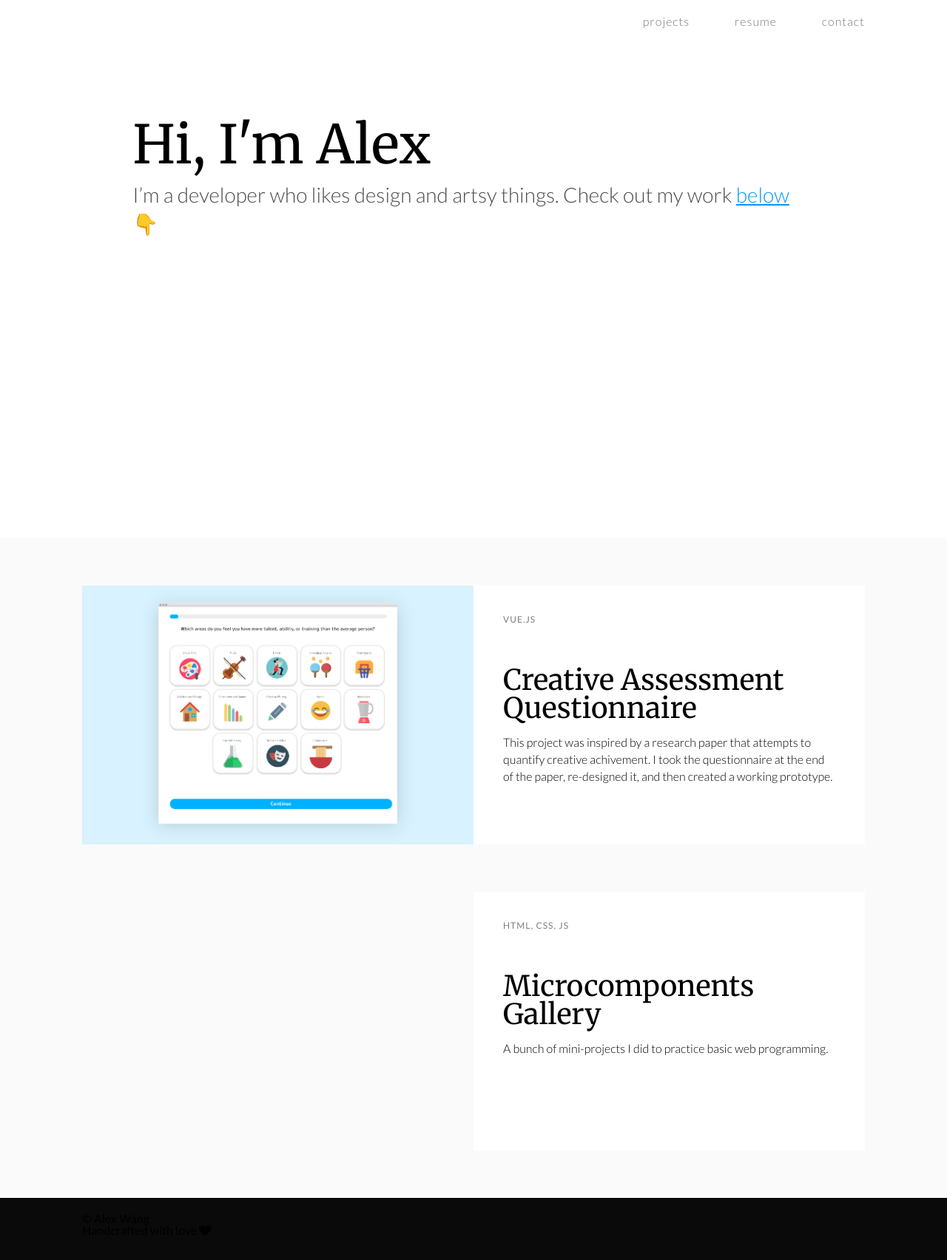
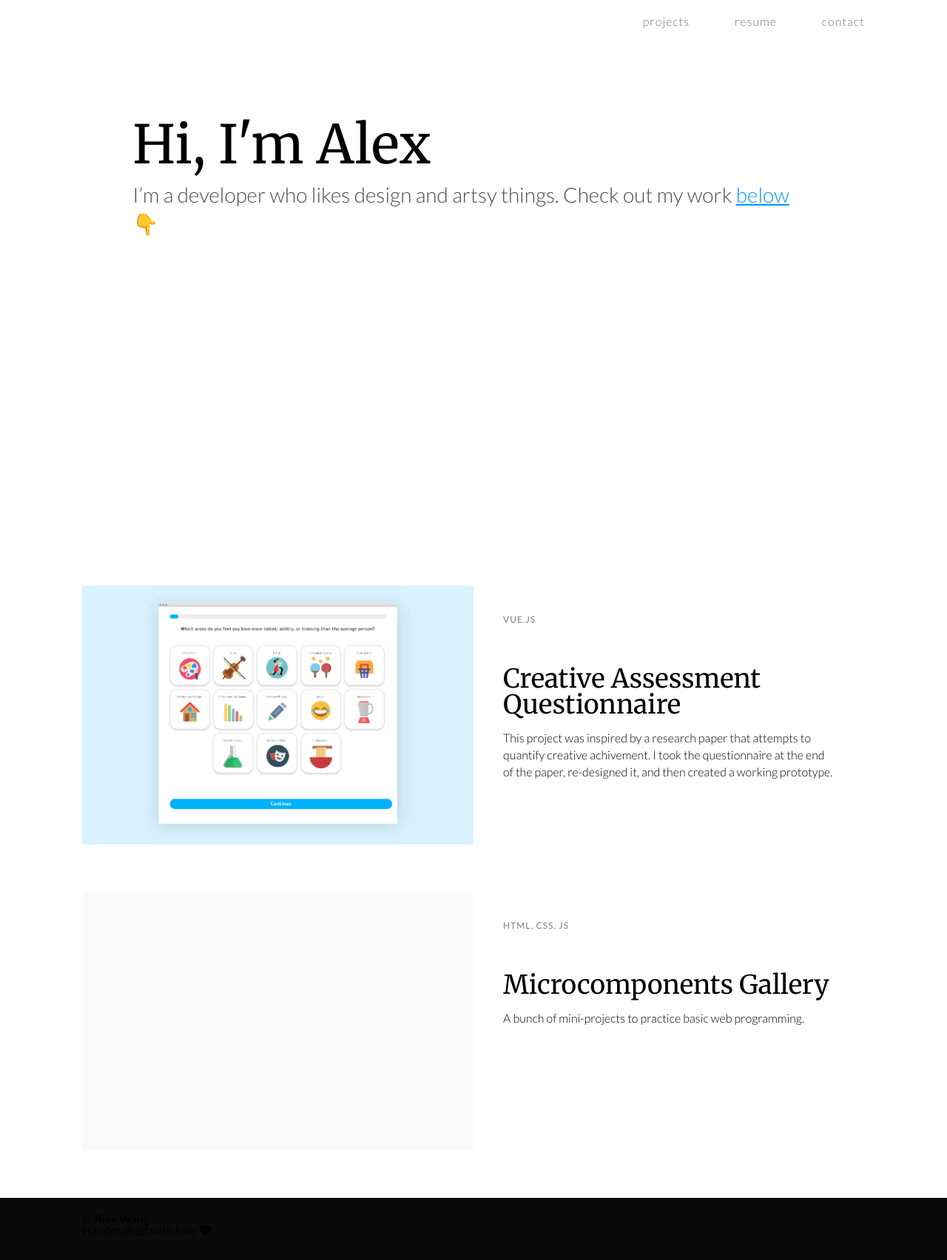
Before and after one commit to awanger/awanger.github.io, a Jekyll site: the page built from index.html, in a window 1280 px wide. Shown: the whole page at 74% size. Built offline with Jekyll 4.4.1, drawn with Linux system fonts in a browser that asks for light colours.

Commit message:
Add microcomponents gallery and grid skeleton

```diff
--- a/assets/css/custom.css
+++ b/assets/css/custom.css
@@ -7,19 +7,17 @@
     color: #000;
 }
 
-body {
-    background-color: #FAFAFA;
-}
-
 a {
     color: inherit;
     text-decoration: none;
 }
 
 p {
+    font-size: 1rem;
+    font-weight: 300;
     line-height: 23px;
-    font-size: 1rem;
 }
+
 
 ol {
     list-style-type: decimal;
@@ -31,6 +29,7 @@
     margin: 0 auto;
     padding: 0 4%;
 }
+
 
 /* Navbar mobile layout */
 header {
@@ -214,6 +213,7 @@
     height: 350px;
     transition: all 0.5s ease;
     display: flex;
+    background-color: #FAFAFA;
 } @media screen and (max-width: 575px) {
     .project-container {
         box-shadow: 0 10px 20px #c7cad1;
@@ -230,7 +230,7 @@
 
 .project-title {
     font-family: 'Merriweather', serif;
-    font-size: 2.4rem;
+    font-size: 2.2rem;
     margin-bottom: 1rem;
     font-weight: 400;
 } @media screen and (max-width: 575px) {
@@ -260,7 +260,6 @@
     .subtitle { margin-bottom: 24px; }
 }
 
-
 .project-link, .project-link:hover {
     color: inherit;
 }
@@ -277,8 +276,20 @@
 .project-content {
     background-color: #FFFFFF;
 }
-/*
-.subheading {
+
+
+
+.text-container {
+    max-width: 750px;
+    margin: 3em auto;
+}
+
+/* .project-text {
+
+} */
+
+
+.project-text-heading {
     color: #7D7D80;
     text-transform: uppercase;
     font-size: 13px;
@@ -286,11 +297,6 @@
     margin-bottom: 5px;
 } @media screen and (max-width: 575px) {
     .subheading { margin-bottom: 24px; }
-} */
-
-.text-container {
-    max-width: 750px;
-    margin: 3em auto;
 }
 
 .project-description {
@@ -315,6 +321,19 @@
 }
 
 
+/* CSS grid */
+.grid {
+    display: grid;
+    grid-template-columns: repeat(3, 1fr);
+    grid-gap: 1em;
+}
+
+.box {
+    border: 1px solid #000;
+    width: 225px;
+    height: 185px;
+}
+
 /* Footer */
 footer {
     background-color: #0A0A0A;
--- a/index.html
+++ b/index.html
@@ -31,7 +31,7 @@
         </div>
       </div>
     </a>
-    <a class="project-link" href="#">
+    <a class="project-link" href={% link projects/micro-gallery.html %}>
       <div class="project-container">
         <div class="project-preview">
           <!-- <img class="fit-parent" src="assets/img/fallingshapes_preview.svg" alt=""> -->
@@ -40,7 +40,7 @@
           <div class="subtitle">HTML, CSS, JS</div>
           <h1 class="project-title">Microcomponents Gallery</h1>
           <p class="project-description">
-            A bunch of mini-projects I did to practice basic web programming.
+            A bunch of mini-projects to practice basic web programming.
           </p>
         </div>
       </div>
```
Also changed, not shown: projects/caq.html (+10 -10 lines), projects/micro-gallery.html (added, +39 -0 lines).
